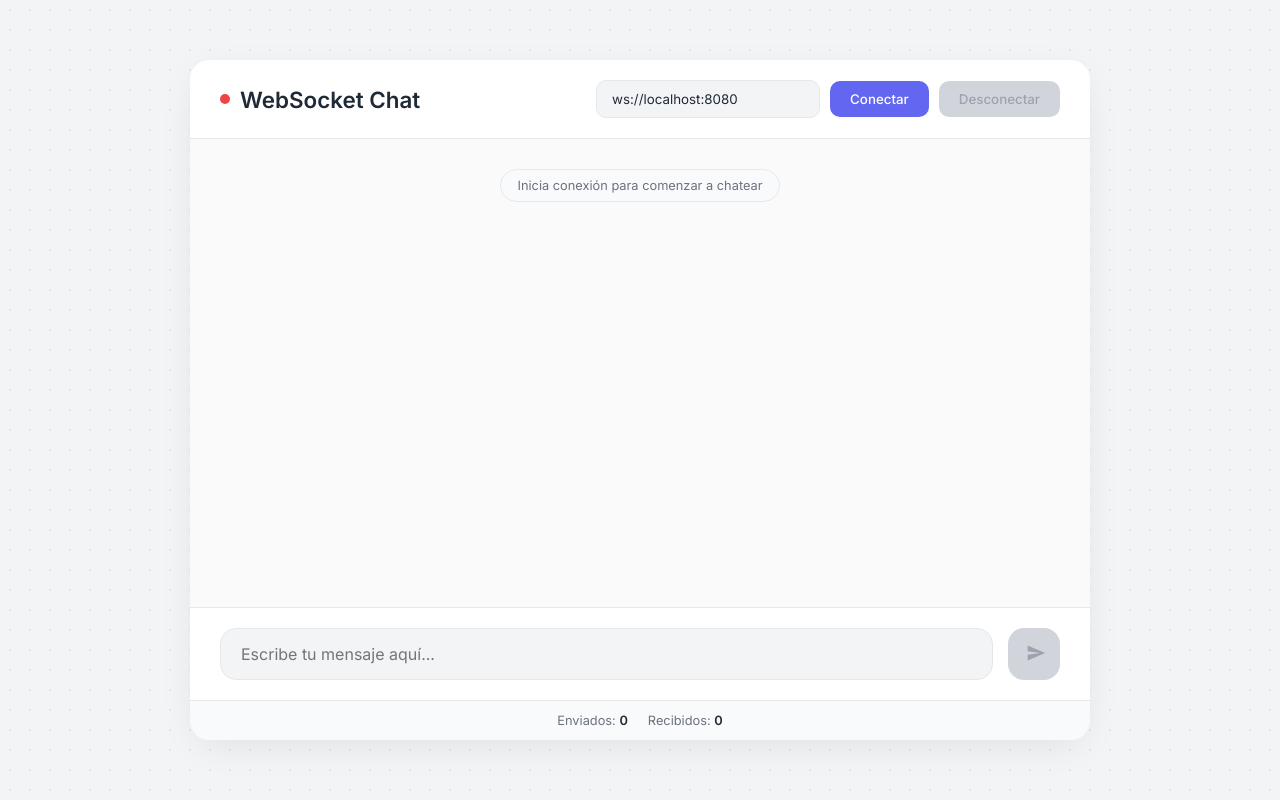
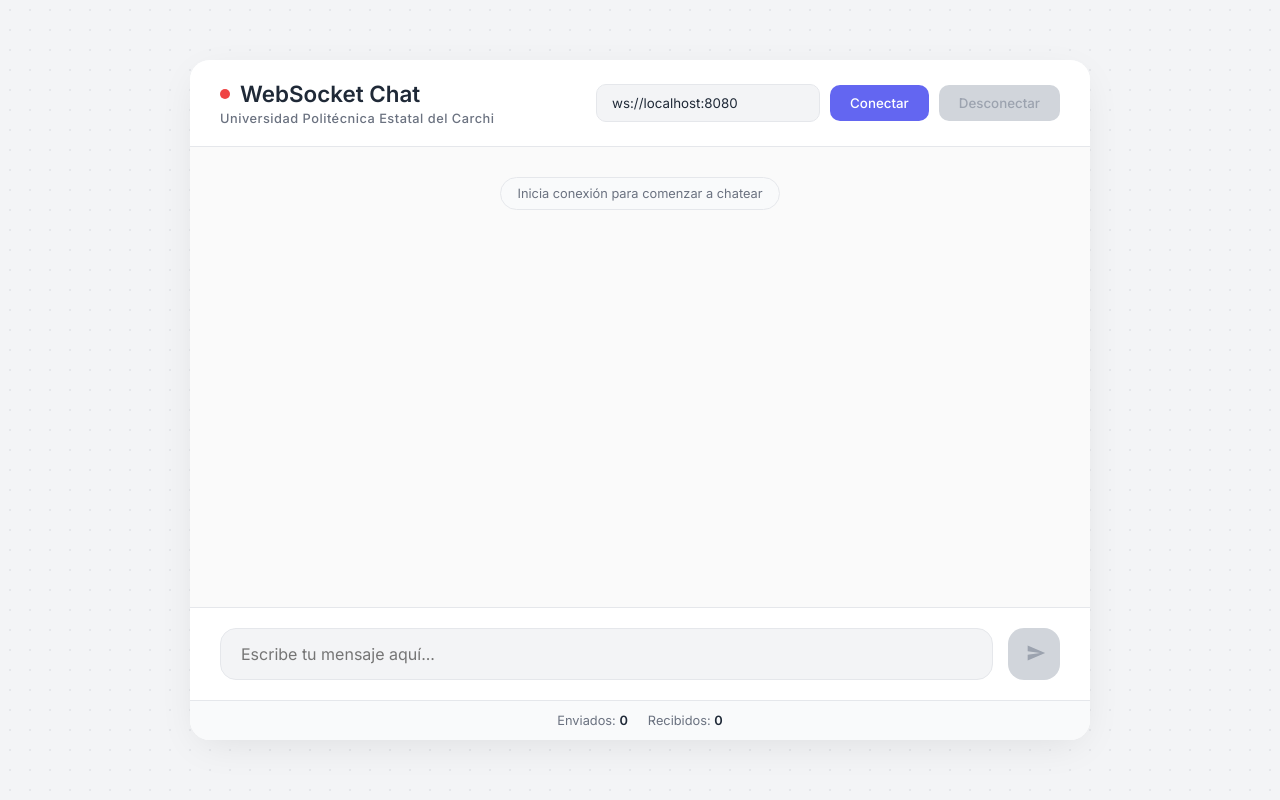
Before and after one commit to 0Geremias00/websocket-demo, a plain HTML site: page client/index.html in a window 1280 px wide. Drawn offline with Linux system fonts and the light colour scheme.

Commit message:
UI: Agregar nombre de Oscar Ger y universidad UPEC

```diff
--- a/client/index.html
+++ b/client/index.html
@@ -6,7 +6,7 @@
     <title>WebSocket Chat Demo</title>
     <link rel="preconnect" href="https://fonts.googleapis.com">
     <link rel="preconnect" href="https://fonts.gstatic.com" crossorigin>
-    <link href="https://fonts.googleapis.com/css2?family=Inter:wght@400;500;600&display=swap" rel="stylesheet">
+    <link href="https://fonts.googleapis.com/css2?family=Inter:wght@400;500;600;800&display=swap" rel="stylesheet">
     <style>
         :root {
             --bg-body: #f3f4f6;
@@ -39,6 +39,22 @@
             align-items: center;
             justify-content: center;
             padding: 20px;
+            position: relative;
+            overflow: hidden;
+        }
+
+        .watermark {
+            position: absolute;
+            top: 50%;
+            left: 50%;
+            transform: translate(-50%, -50%) rotate(-30deg);
+            font-size: clamp(4rem, 10vw, 10rem);
+            font-weight: 800;
+            color: rgba(99, 102, 241, 0.04);
+            white-space: nowrap;
+            pointer-events: none;
+            z-index: 0;
+            user-select: none;
         }
 
         .chat-container {
@@ -51,6 +67,7 @@
             flex-direction: column;
             height: 85vh;
             overflow: hidden;
+            z-index: 1;
         }
 
         .header {
@@ -64,12 +81,25 @@
             gap: 15px;
         }
 
+        .header-title {
+            display: flex;
+            flex-direction: column;
+            gap: 4px;
+        }
+
         .header h1 {
             font-size: 1.4rem;
             font-weight: 600;
             color: var(--text-main);
             display: flex;
             align-items: center;
+        }
+
+        .university-name {
+            font-size: 0.8rem;
+            color: var(--text-muted);
+            font-weight: 500;
+            letter-spacing: 0.5px;
         }
 
         .connection-panel {
@@ -311,9 +341,14 @@
     </style>
 </head>
 <body>
+    <div class="watermark">Oscar Ger</div>
+
     <div class="chat-container">
         <div class="header">
-            <h1><span class="status-dot" id="status-indicator"></span> WebSocket Chat</h1>
+            <div class="header-title">
+                <h1><span class="status-dot" id="status-indicator"></span> WebSocket Chat</h1>
+                <div class="university-name">Universidad Politécnica Estatal del Carchi</div>
+            </div>
             <div class="connection-panel">
                 <input type="text" id="server-url" class="input-styled" value="ws://localhost:8080" placeholder="ws://...">
                 <button id="btn-connect" class="btn">Conectar</button>
```
